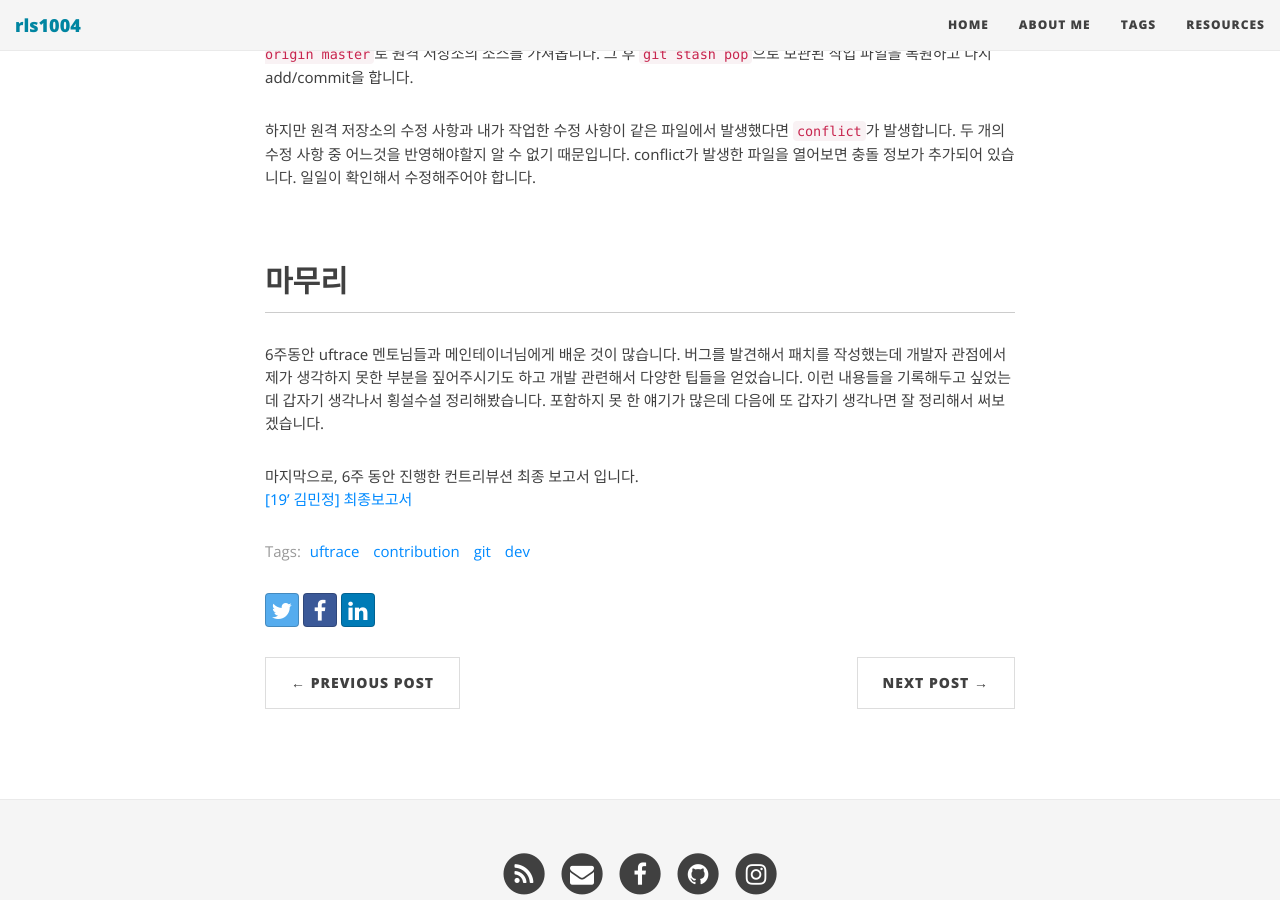
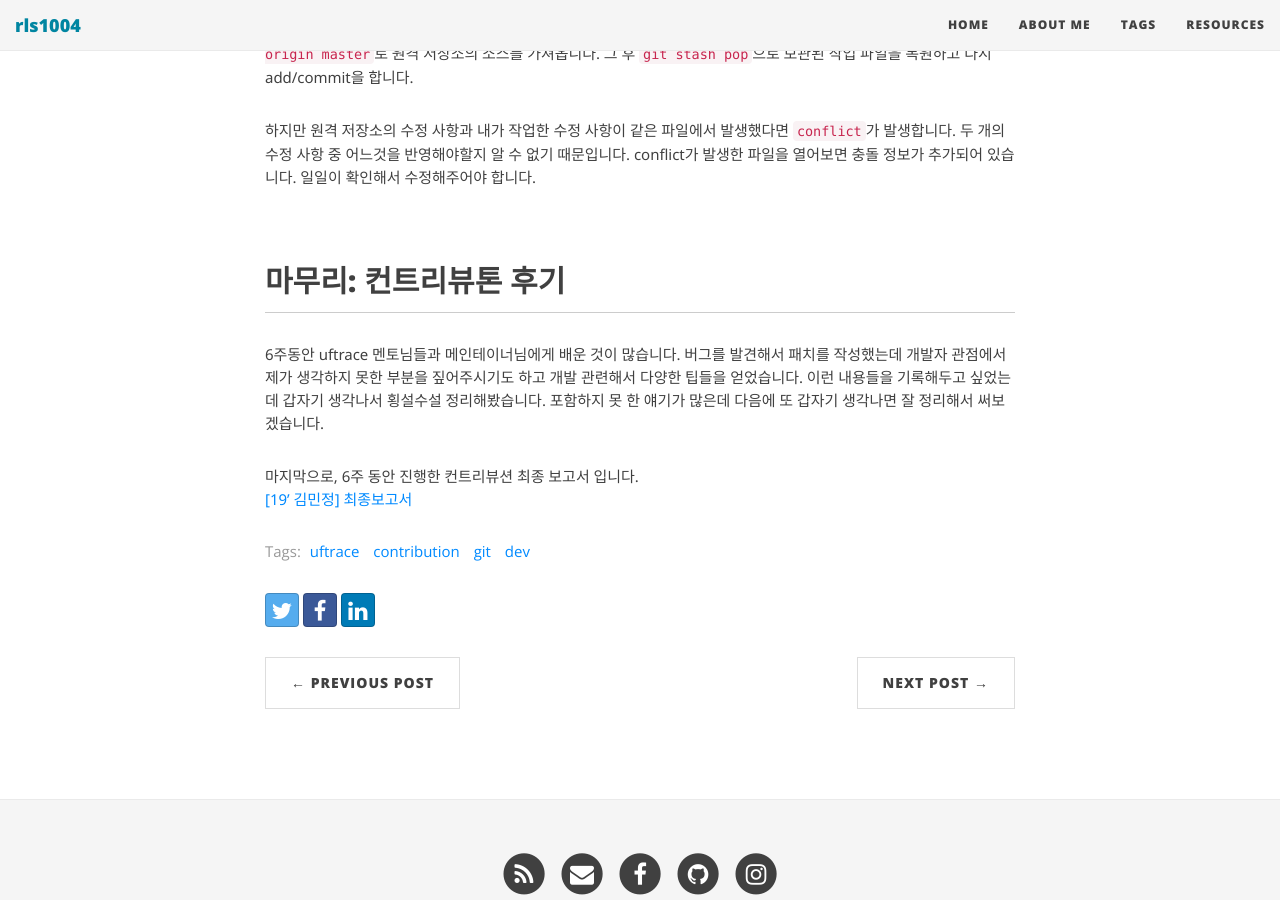
Before and after one commit to rls1004/rls1004.github.io, a Jekyll site: the page built from _posts/2020-02-01-uftrace-contribution-tutorial.md, in a window 1280 px wide and 900 px high, scrolled down 8407 px. Built offline with Jekyll 4.4.1, drawn with Linux system fonts in a browser that asks for light colours; nearby versions of some CDN libraries; some web fonts are replaced; comment, search, counter and statistics services are not loaded.

Commit message:
exit post: uftrace contribution tutorial

```diff
--- a/_posts/2020-02-01-uftrace-contribution-tutorial.md
+++ b/_posts/2020-02-01-uftrace-contribution-tutorial.md
@@ -220,7 +220,7 @@ issue를 해결하기 위해 branch를 만들어서 개발중이었는데 원격
 
 하지만 원격 저장소의 수정 사항과 내가 작업한 수정 사항이 같은 파일에서 발생했다면 `conflict`가 발생합니다. 두 개의 수정 사항 중 어느것을 반영해야할지 알 수 없기 때문입니다. conflict가 발생한 파일을 열어보면 충돌 정보가 추가되어 있습니다. 일일이 확인해서 수정해주어야 합니다.
 
-# 마무리
+# 마무리: 컨트리뷰톤 후기
 
 6주동안 uftrace 멘토님들과 메인테이너님에게 배운 것이 많습니다. 버그를 발견해서 패치를 작성했는데 개발자 관점에서 제가 생각하지 못한 부분을 짚어주시기도 하고 개발 관련해서 다양한 팁들을 얻었습니다. 이런 내용들을 기록해두고 싶었는데 갑자기 생각나서 횡설수설 정리해봤습니다. 포함하지 못 한 얘기가 많은데 다음에 또 갑자기 생각나면 잘 정리해서 써보겠습니다.
 
```
